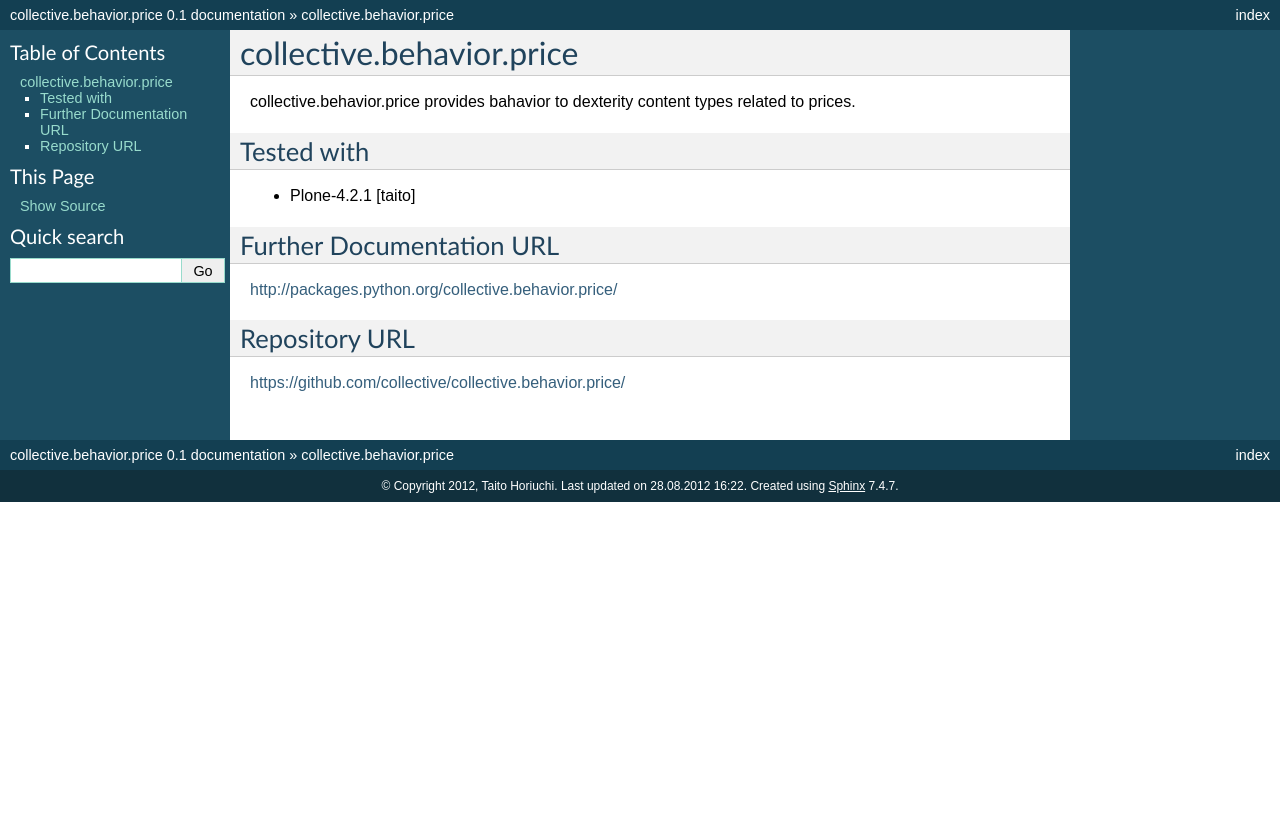
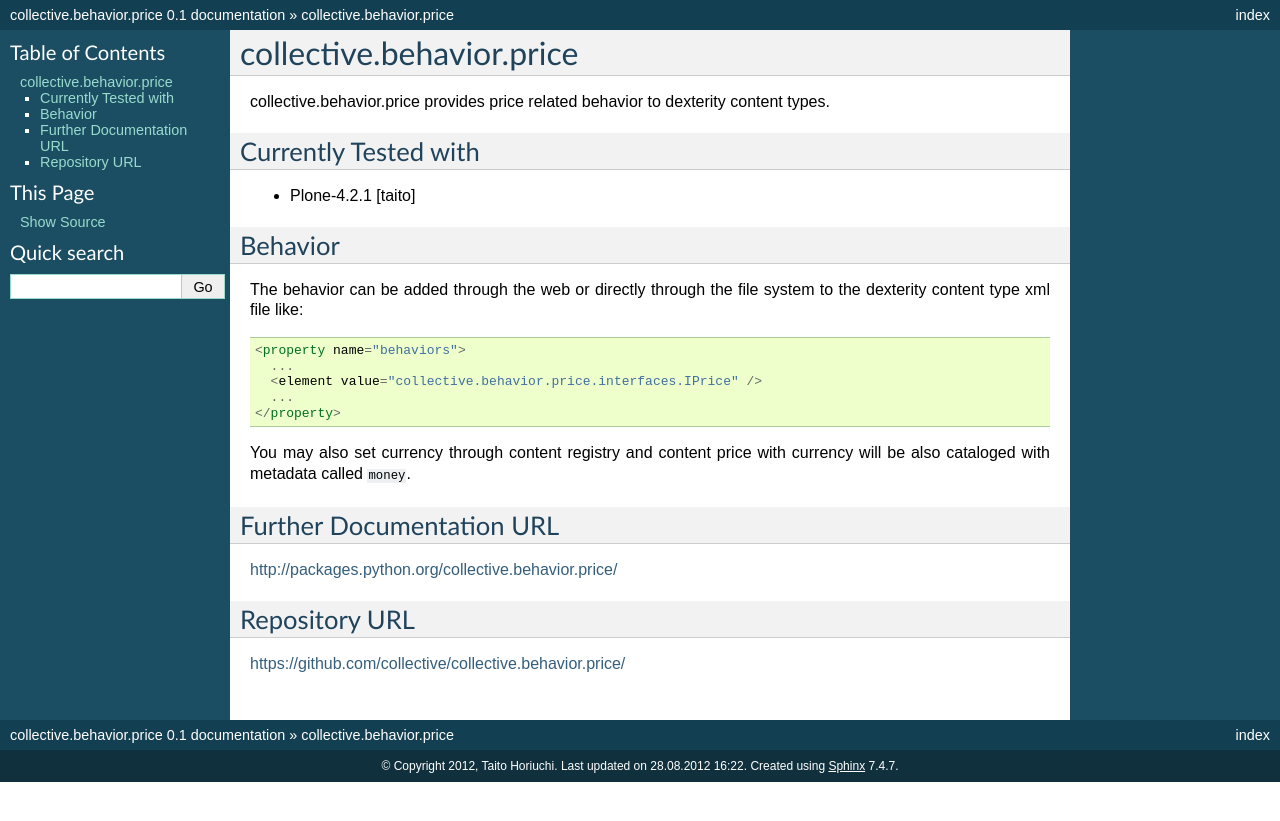
Before and after one commit to collective/collective.behavior.price, a Sphinx documentation site: the page built from collective/behavior/price/docs/README.rst, in a window 1280 px wide. Shown: the top 821 px of the page. Built offline with Sphinx 7.4.7, drawn with Linux system fonts in a browser that asks for light colours; pages that are not in the unit, such as notebooks, are missing from menus.

Commit message:
Documentation updated.

```diff
--- a/collective/behavior/price/docs/README.rst
+++ b/collective/behavior/price/docs/README.rst
@@ -1,13 +1,26 @@
-======================
+=========================
 collective.behavior.price
-======================
+=========================
 
-collective.behavior.price provides bahavior to dexterity content types related to prices.
+collective.behavior.price provides price related behavior to dexterity content types.
 
-Tested with
------------
+Currently Tested with
+---------------------
 
 * Plone-4.2.1 [taito]
+
+Behavior
+--------
+
+The behavior can be added through the web or directly through the file system to the dexterity content type xml file like::
+
+  <property name="behaviors">
+    ...
+    <element value="collective.behavior.price.interfaces.IPrice" />
+    ...
+  </property>
+
+You may also set currency through content registry and content price with currency will be also cataloged with metadata called ``money``.
 
 Further Documentation URL
 -------------------------
```
Also changed, not shown: setup.py (+9 -1 lines).
